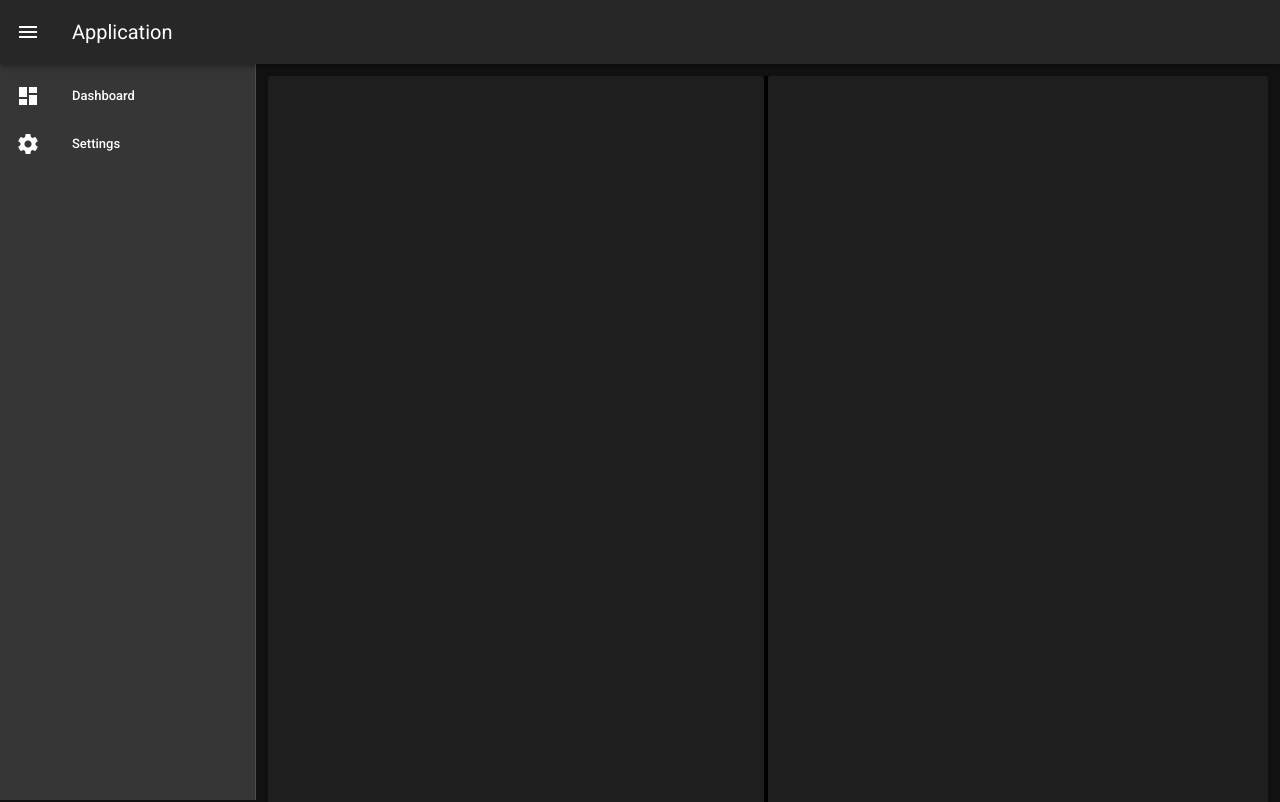
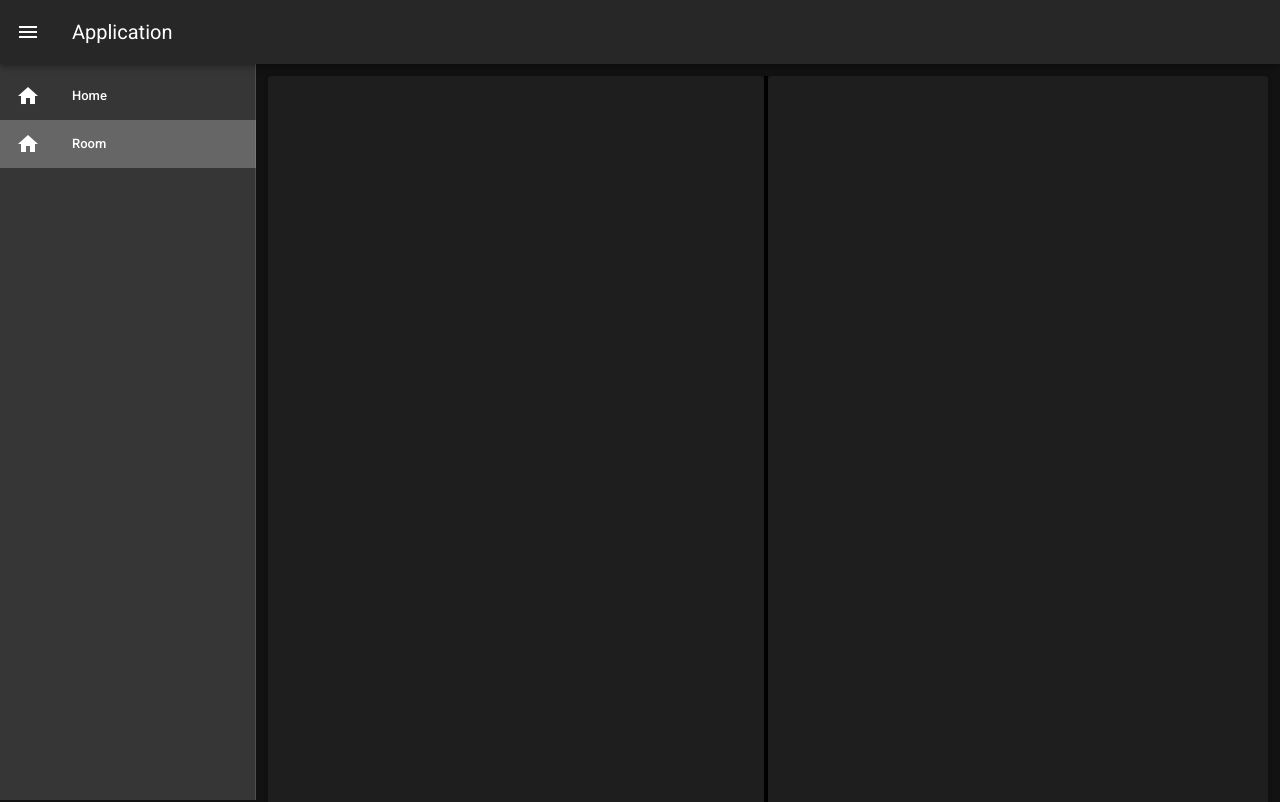
Before and after one commit to fildabert/LastManQuiz, a Vue app in the folder client/: page /game in a window 1280 px wide. Shown: the top 802 px of the page. Built offline with nearby package versions, Linux system fonts and the light colour scheme.

Commit message:
base layout

```diff
--- a/client/src/components/SideNav.vue
+++ b/client/src/components/SideNav.vue
@@ -4,23 +4,25 @@
       app
       clipped
     >
+
+
       <v-list dense>
-        <v-list-item @click="">
+        <v-list-item v-for="(item, i) in items" :key="i" :to="{path: item.link}">
           <v-list-item-action>
-            <v-icon>dashboard</v-icon>
+            <v-icon>{{item.icon}}</v-icon>
           </v-list-item-action>
           <v-list-item-content>
-            <v-list-item-title>Dashboard</v-list-item-title>
+            <v-list-item-title>{{item.name}}</v-list-item-title>
           </v-list-item-content>
         </v-list-item>
-        <v-list-item @click="">
+        <!-- <v-list-item @click="">
           <v-list-item-action>
             <v-icon>settings</v-icon>
           </v-list-item-action>
           <v-list-item-content>
             <v-list-item-title>Settings</v-list-item-title>
           </v-list-item-content>
-        </v-list-item>
+        </v-list-item> -->
       </v-list>
     </v-navigation-drawer>
 </template>
@@ -31,6 +33,10 @@ export default {
     data() {
         return {
             drawer: null,
+            items: [
+                {name: "Home", icon: "home", link: "/"},
+                {name: "Room", icon: "home", link: "/game"}
+            ],
 
         color: 'primary',
         }
```
